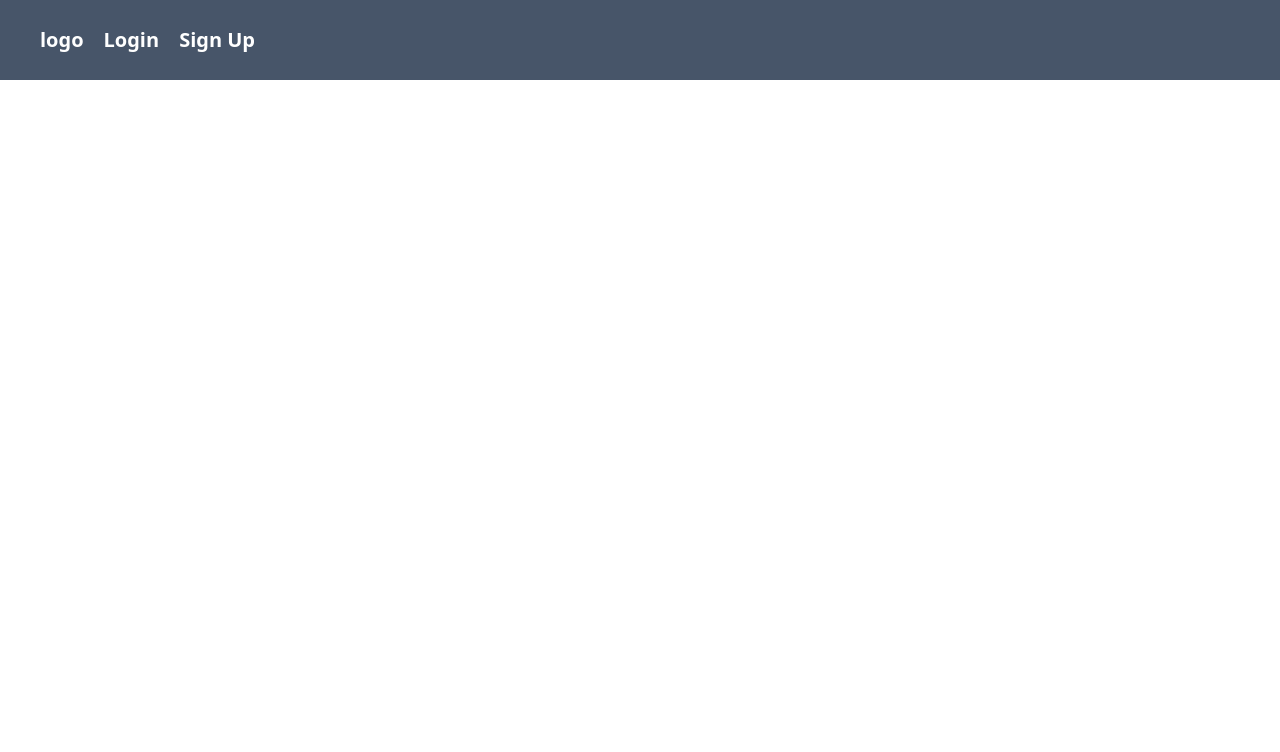
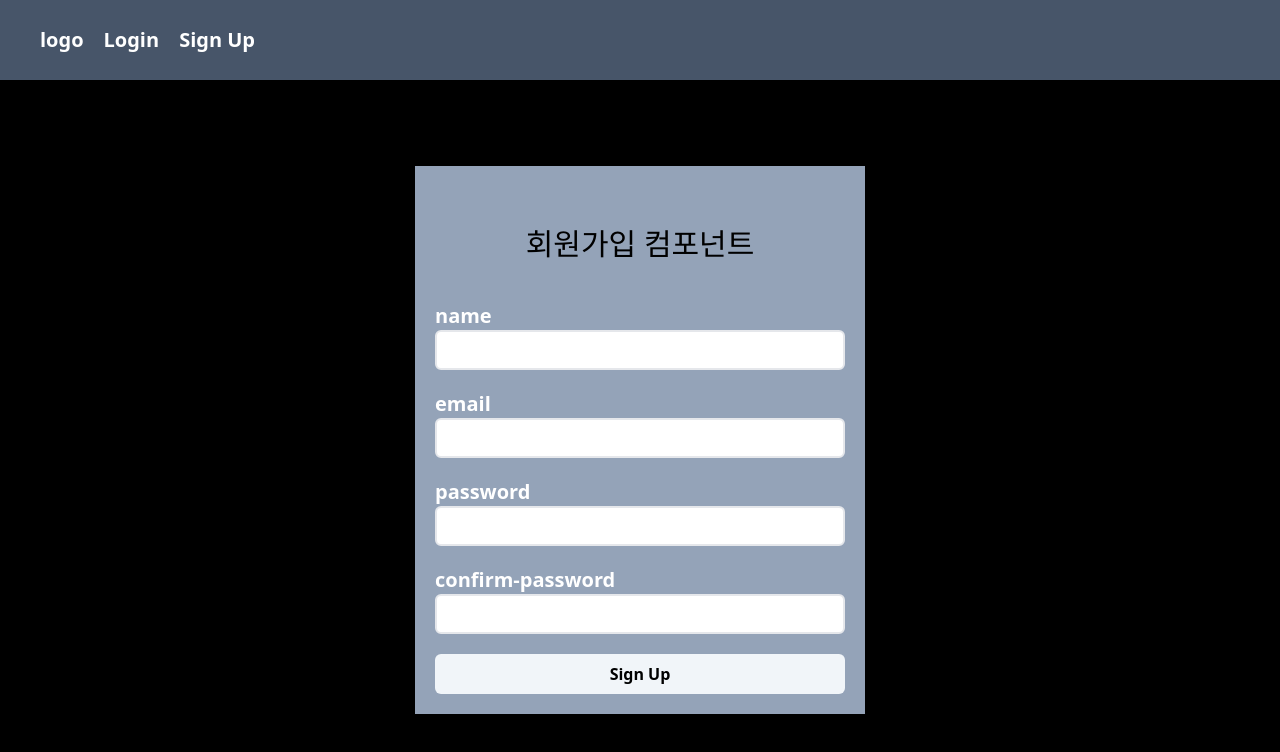
Before and after one commit to kosmosticlay/komo-movie, a React (Vite) app: page /sign-up in a window 1280 px wide. Shown: the top 752 px of the page. Built offline with nearby package versions, Linux system fonts and the light colour scheme; no server answers.

Commit message:
feat: 회원가입, 로그인 페이지 추가
- form 요소(label, input, button)를 개별 컴포넌트로 분리

```diff
--- a/src/App.jsx
+++ b/src/App.jsx
@@ -2,6 +2,8 @@ import { Route, Routes } from "react-router-dom";
 import MovieDetail from "./pages/MovieDetail";
 import Home from "./pages/Home";
 import NavBar from "./components/layout/NavBar";
+import SignUp from "./pages/auth/SignUp";
+import Login from "./pages/auth/Login";
 
 export const BASE_URL = "https://image.tmdb.org/t/p/w500";
 
@@ -12,6 +14,8 @@ function App() {
       <Routes>
         <Route path="/" element={<Home />} />
         <Route path="/details/:id" element={<MovieDetail />} />
+        <Route path="/sign-up" element={<SignUp />} />
+        <Route path="/login" element={<Login />} />
       </Routes>
     </>
   );
--- /dev/null
+++ b/src/components/form/AuthInput.jsx
@@ -0,0 +1,11 @@
+export default function AuthInput({ id, name, type }) {
+  return (
+    <input
+      id={id}
+      name={name}
+      type={type}
+      className="w-full h-10 border-2 rounded-md"
+      autoComplete={type === "password" ? "new-password" : undefined}
+    />
+  );
+}
--- /dev/null
+++ b/src/components/form/AuthInputField.jsx
@@ -0,0 +1,13 @@
+import AuthInput from "./AuthInput";
+
+export default function AuthInputField({ fieldName, type }) {
+  return (
+    <div className="w-full mb-5">
+      <label
+        for={fieldName}
+        className="text-xl font-bold text-white "
+      >{`${fieldName}`}</label>
+      <AuthInput id={fieldName} name={fieldName} type={type} />
+    </div>
+  );
+}
--- /dev/null
+++ b/src/components/form/SubmitBtn.jsx
@@ -0,0 +1,7 @@
+export default function SubmitBtn({ children }) {
+  return (
+    <button className="w-full h-10 font-semibold rounded-md bg-slate-100">
+      {children}
+    </button>
+  );
+}
--- a/src/components/layout/NavBar.jsx
+++ b/src/components/layout/NavBar.jsx
@@ -1,5 +1,5 @@
 import {
-  Bars3Icon,
+  Bars3Icon as MenuBarsIcon,
   ArrowLeftEndOnRectangleIcon as LoginIcon,
 } from "@heroicons/react/24/outline";
 import { UserPlusIcon as SignUpIcon } from "@heroicons/react/24/outline";
@@ -8,9 +8,11 @@ import { Link } from "react-router-dom";
 export default function NavBar() {
   return (
     <nav className="fixed top-0 z-10 flex flex-col items-center w-20 h-screen py-10 text-xl font-bold text-white nav-wide bg-slate-600">
-      <Bars3Icon className="w-10 h-10 text-black stroke-hover md:hidden" />
+      <MenuBarsIcon className="w-10 h-10 text-black stroke-hover md:hidden" />
       <div className="flex flex-col items-center justify-between h-full md:flex-row ">
-        <h1 className="hidden md:block">logo</h1>
+        <Link to="/">
+          <h1 className="hidden md:block">logo</h1>
+        </Link>
         <ul>{/* 홈, 즐겨찾기등 */}</ul>
         <section className="*:ml-5 md:flex ">
           <Link to="/login">
--- a/src/index.css
+++ b/src/index.css
@@ -22,8 +22,7 @@ a {
 .swiper-button-prev {
   @apply w-16 h-64  top-5 flex text-orange-500 !important;
 }
-
-.swiper-button-prev {
+a .swiper-button-prev {
   @apply absolute left-0 !important;
 }
 
@@ -55,9 +54,16 @@ a {
 
 /* Utilities layer */
 @layer utilities {
+  .screen-minus-nav {
+    @apply h-[calc(100vh-5rem)]; /* nav를 제외한 나머지 height */
+  }
+
+  /* nav */
   .nav-wide {
     @apply md:w-full md:h-20 md:flex-row px-10 md:py-0;
   }
+
+  /* icons */
   .stroke-hover {
     @apply hover:stroke-orange-700;
   }
--- /dev/null
+++ b/src/pages/NotFound.jsx
@@ -0,0 +1,7 @@
+export default function NotFound() {
+  return (
+    <>
+      <h1>NotFound 컴포넌트</h1>
+    </>
+  );
+}
--- /dev/null
+++ b/src/pages/auth/Login.jsx
@@ -0,0 +1,17 @@
+import AuthInputField from "../../components/form/AuthInputField";
+import SubmitBtn from "../../components/form/SubmitBtn";
+
+export default function SignUp() {
+  return (
+    <div className="absolute flex items-center justify-center w-full h-screen bg-black md:screen-minus-nav">
+      <form className="bg-slate-400 flex flex-col items-center justify-center md:mt-0 w-[450px] mx-auto p-5">
+        <h1 className="my-10 text-3xl">로그인 컴포넌트</h1>
+        <ul className="w-full">
+          <AuthInputField fieldName="name" type="text" />
+          <AuthInputField fieldName="password" type="password" />
+        </ul>
+        <SubmitBtn>Login</SubmitBtn>
+      </form>
+    </div>
+  );
+}
--- /dev/null
+++ b/src/pages/auth/SignUp.jsx
@@ -0,0 +1,19 @@
+import AuthInputField from "../../components/form/AuthInputField";
+import SubmitBtn from "../../components/form/SubmitBtn";
+
+export default function SignUp() {
+  return (
+    <div className="absolute flex items-center justify-center w-full h-screen bg-black md:screen-minus-nav">
+      <form className="bg-slate-400 flex flex-col items-center justify-center md:mt-0 w-[450px] mx-auto p-5">
+        <h1 className="my-10 text-3xl">회원가입 컴포넌트</h1>
+        <ul className="w-full">
+          <AuthInputField fieldName="name" type="text" />
+          <AuthInputField fieldName="email" type="email" />
+          <AuthInputField fieldName="password" type="password" />
+          <AuthInputField fieldName="confirm-password" type="password" />
+        </ul>
+        <SubmitBtn>Sign Up</SubmitBtn>
+      </form>
+    </div>
+  );
+}
```
